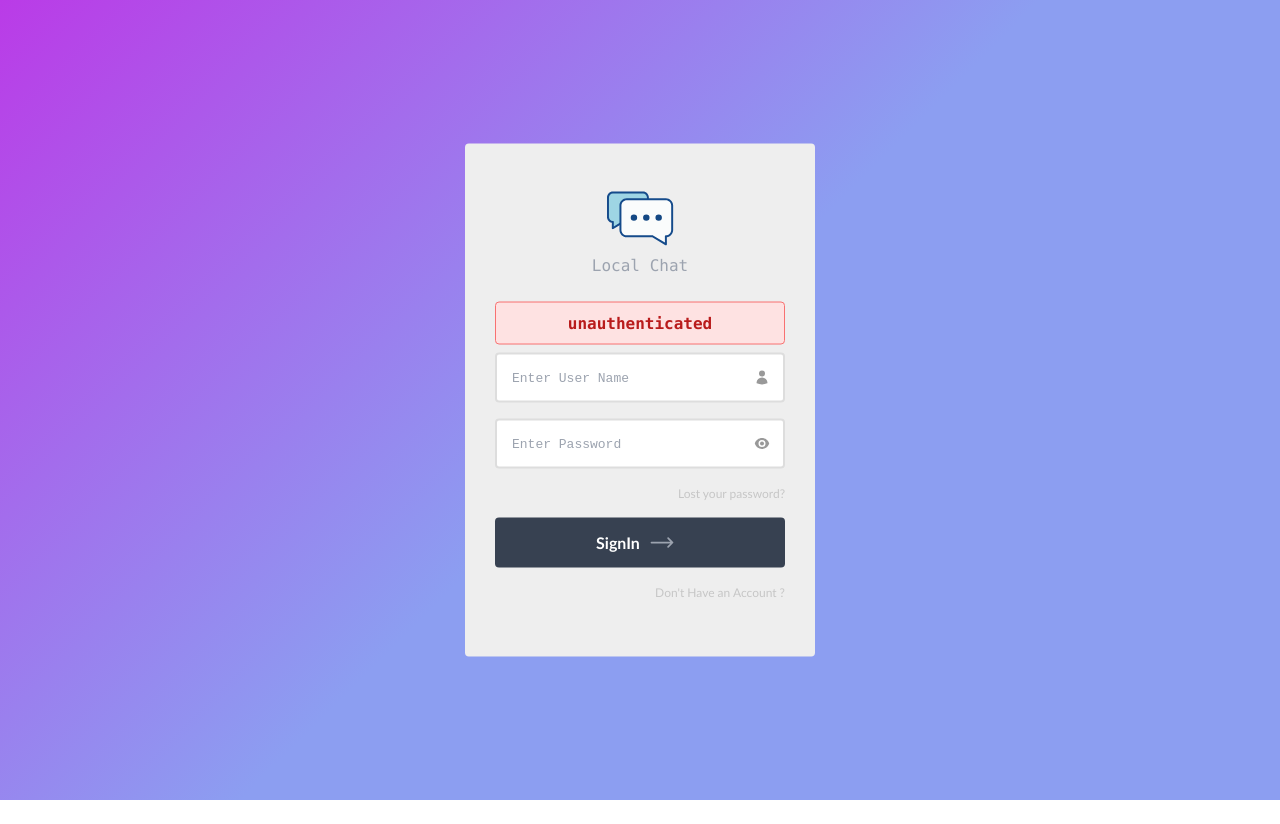
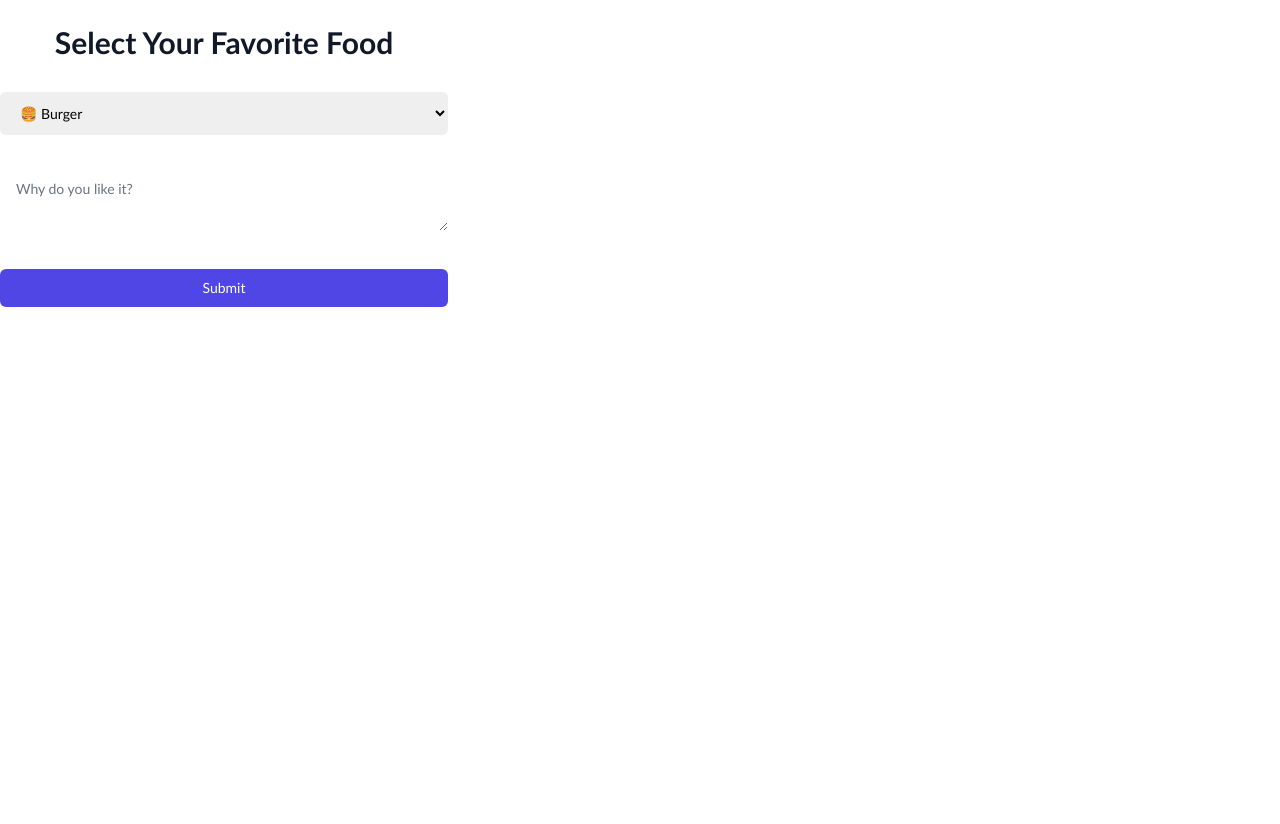
Before and after one commit to farukade/local_chat_app, a React (Create React App) app in the folder local_ca_front/: page /view-contacts in a window 1280 px wide. Before the commit this address led to /. Before the commit the page ends 800 px from the top, so only its background shows below. Built offline with nearby package versions, Linux system fonts and the light colour scheme.

Commit message:
implementing form with zod

```diff
--- a/local_ca_front/package.json
+++ b/local_ca_front/package.json
@@ -4,6 +4,7 @@
   "private": true,
   "dependencies": {
     "@heroicons/react": "^2.0.17",
+    "@hookform/resolvers": "^3.1.0",
     "@reduxjs/toolkit": "^1.9.5",
     "@testing-library/jest-dom": "^5.14.1",
     "@testing-library/react": "^13.0.0",
@@ -17,6 +18,7 @@
     "react": "^18.2.0",
     "react-dom": "^18.2.0",
     "react-final-form": "^6.5.9",
+    "react-hook-form": "^7.43.9",
     "react-loader-spinner": "^5.3.4",
     "react-pro-sidebar": "^1.0.0",
     "react-query": "^3.39.3",
@@ -29,7 +31,8 @@
     "sweetalert2": "^11.7.5",
     "sweetalert2-react-content": "^5.0.7",
     "typescript": "^4.4.2",
-    "web-vitals": "^2.1.0"
+    "web-vitals": "^2.1.0",
+    "zod": "^3.21.4"
   },
   "scripts": {
     "start": "react-scripts start",
--- a/local_ca_front/src/pages/Chats/ViewContacts.tsx
+++ b/local_ca_front/src/pages/Chats/ViewContacts.tsx
@@ -1,7 +1,93 @@
-import React from "react";
+import { useForm, Controller } from "react-hook-form";
+import { zodResolver } from "@hookform/resolvers/zod";
+import { z } from "zod";
+
+const favoriteFoodEnum = z.enum(["🍔 Burger", "🍕 Pizza", "🌭 Hotdog", "🌮 Taco", "🍣 Sushi"]);
+
+const favFoodSchema = z.object({
+  favoriteFood: favoriteFoodEnum,
+  description: z.string().nonempty(),
+});
+
+// infer a type of schema to be my form type
+export type FavFoodFormType = z.infer<typeof favFoodSchema>;
+
+// set expected props
+type FavFoodFormProps = {
+  onSubmitfunction: (data: FavFoodFormType) => void;
+};
 
 const ViewContacts = () => {
-  return <div>ViewContacts</div>;
+  const {
+    register,
+    handleSubmit,
+    formState: { errors },
+    control,
+  } = useForm<FavFoodFormType>({
+    //Specify FavFoodForm as generic type
+    resolver: zodResolver(favFoodSchema),
+  });
+
+  const submitHandler = (data: FavFoodFormType) => {
+    // onSubmitfunction(data);
+  };
+
+  // const handleSubmit = (data: FavFoodFormType) => {
+  //   alert(JSON.stringify(data, null, 2));
+  // };
+
+  return (
+    <form onSubmit={handleSubmit(submitHandler)} className="w-full max-w-md space-y-8">
+      <div>
+        <h2 className="mt-6 text-center text-3xl font-extrabold text-gray-900">Select Your Favorite Food</h2>
+      </div>
+
+      <div>
+        <label htmlFor="favoriteFood" className="sr-only">
+          Favorite Food
+        </label>
+        <Controller
+          render={({ field }) => (
+            <select
+              {...field}
+              className="w-full py-3 px-4 placeholder-gray-500 focus:ring-indigo-500 focus:border-indigo-500 sm:text-sm border-gray-300 rounded-md"
+            >
+              <option disabled>Select your favorite food</option>
+              {favoriteFoodEnum.options.map((food) => (
+                <option key={food} value={food}>
+                  {food}
+                </option>
+              ))}
+            </select>
+          )}
+          name="favoriteFood"
+          control={control}
+        />
+        {errors.favoriteFood && <p className="text-red-600">This field is required</p>}
+      </div>
+
+      {/* second form */}
+      <div>
+        <label htmlFor="description" className="sr-only">
+          Description
+        </label>
+        <textarea
+          {...register("description")}
+          className="w-full py-3 px-4 placeholder-gray-500 focus:ring-indigo-500 focus:border-indigo-500 sm:text-sm border-gray-300 rounded-md"
+          placeholder="Why do you like it?"
+        />
+        {errors.description && <p className="text-red-600">This field is required</p>}
+      </div>
+      <div>
+        <button
+          type="submit"
+          className="group w-full flex justify-center py-2 px-4 border border-transparent text-sm font-medium rounded-md text-white bg-indigo-600 hover:bg-indigo-700 focus:outline-none focus:ring-2 focus:ring-offset-2 focus:ring-indigo-500"
+        >
+          Submit
+        </button>
+      </div>
+    </form>
+  );
 };
 
 export default ViewContacts;
--- a/local_ca_front/src/redux/Features/authSlice.ts
+++ b/local_ca_front/src/redux/Features/authSlice.ts
@@ -1,7 +1,7 @@
 import { createSlice } from "@reduxjs/toolkit";
 
 const initialState = {
-  isLoggedIn: false,
+  isLoggedIn: true,
   toggleSideBar: false,
 };
 
```
Also changed, not shown: local_ca_front/src/pages/Authentication/SignUp.tsx (+10 -1 lines), local_ca_front/src/utils/types.ts (+18 -15 lines), 2 other files (tests, documents, lock files or other folders).
